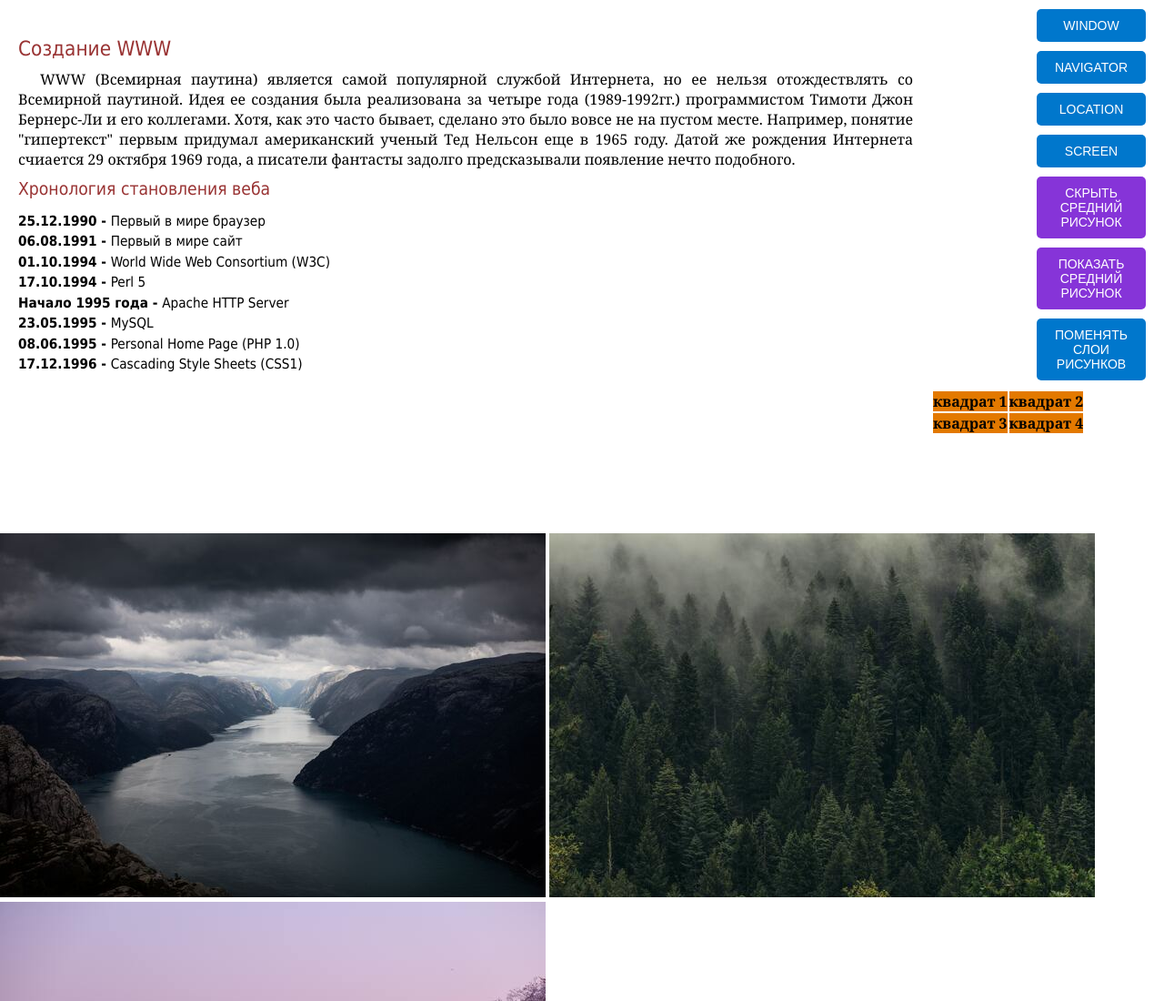
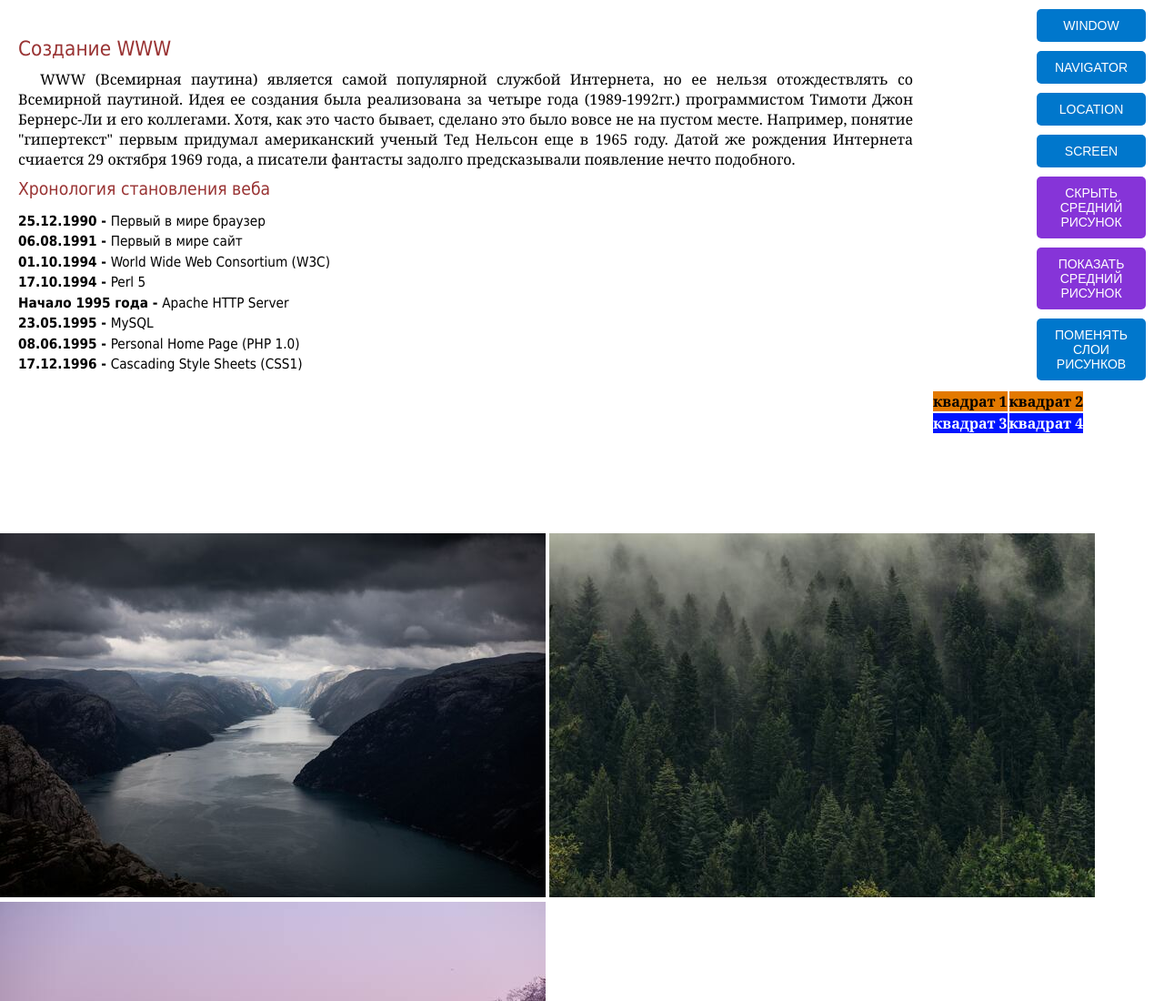
Before and after one commit to GLnovikov/VebLaba2, a plain HTML site: page index.html in a window 1280 px wide. Shown: the top 1100 px of the page at 91% size. Drawn offline with Linux system fonts and the light colour scheme.

Commit message:
Update index.html

```diff
--- a/index.html
+++ b/index.html
@@ -51,8 +51,8 @@
         <th class="style1-alternate" onmouseover="changeText2(this)" onmouseout="restoreText(this)">квадрат 2</th>
     </tr>
     <tr>
-        <th class="style1-alternate" onmouseover="changeText3(this)" onmouseout="restoreText(this)">квадрат 3</th>
-        <th class="style1-alternate" onmouseover="changeText4(this)" onmouseout="restoreText(this)">квадрат 4</th>
+        <th class="style2-alternate" onmouseover="changeText3(this)" onmouseout="restoreText(this)">квадрат 3</th>
+        <th class="style2-alternate" onmouseover="changeText4(this)" onmouseout="restoreText(this)">квадрат 4</th>
     </tr>
   </table>
   <div class="image-container">
```
